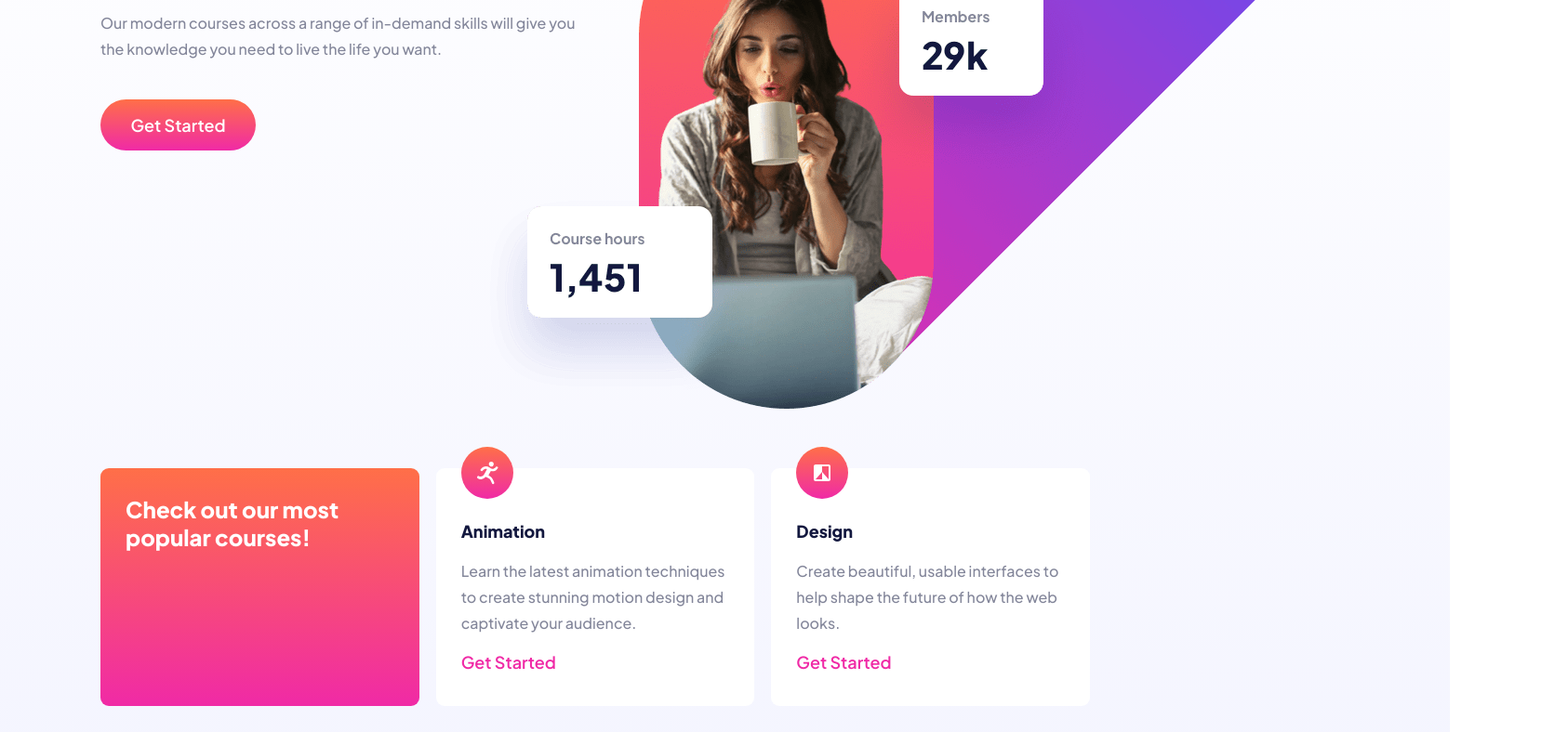
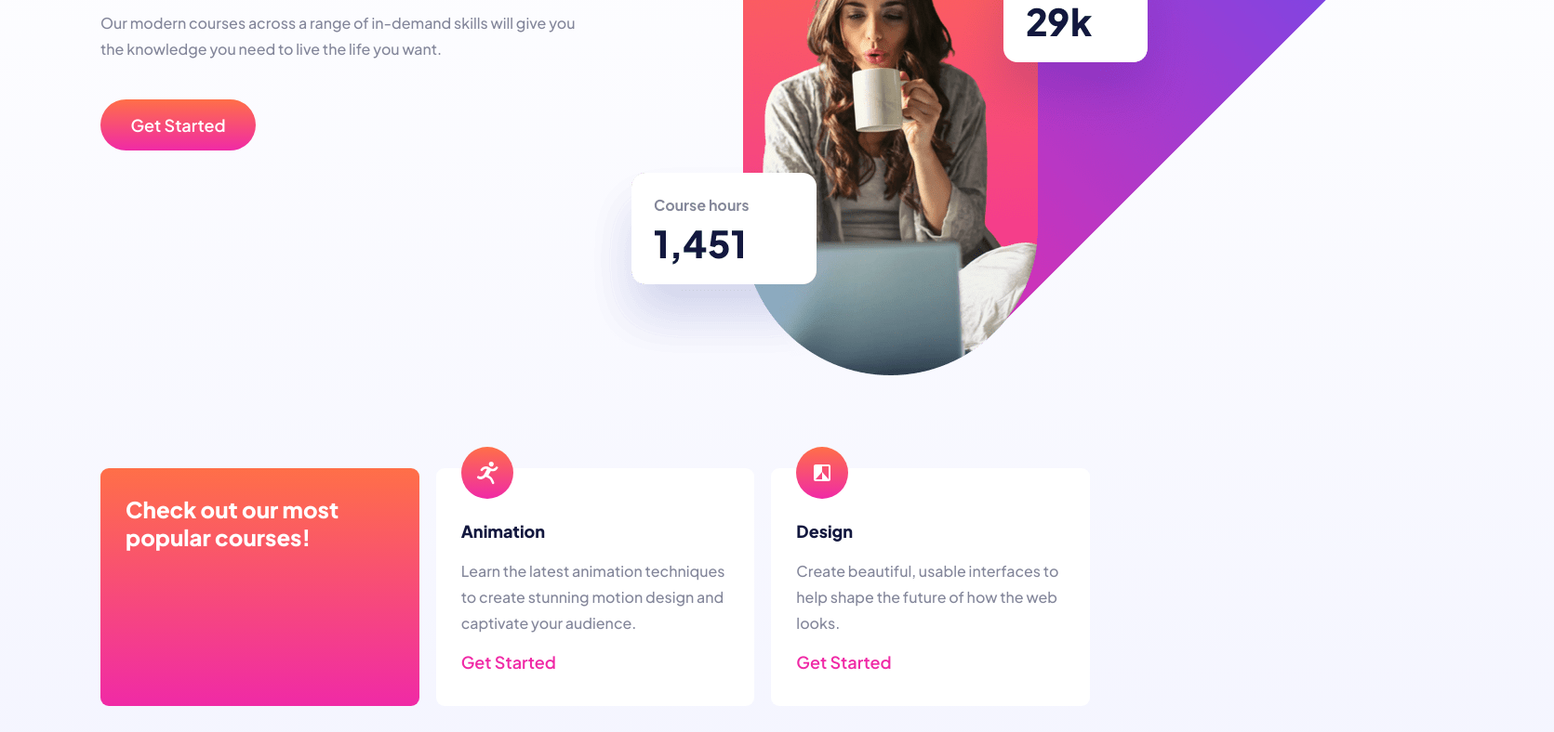
Before and after one commit to ir4M/skilled-elearning-landing-page, a plain HTML site: page index.html in a window 1280 px wide. Shown: the part 284-1072 px from the top of the page at 93% size, 1671 px wide, since content can reach past the window. Drawn offline with Linux system fonts and the light colour scheme.

Commit message:
change hero image positioning

```diff
--- a/index.html
+++ b/index.html
@@ -22,6 +22,7 @@
           want.</p>
         <button class="button2Idle">Get Started</button>
       </div>
+      <div class="containerImage">
         <picture>
           <source media="(max-width: 767px)" srcset="./assets/image-hero-mobile@2x.png 2x, ./assets/image-hero-mobile.png">
           <source media="(max-width: 1023px)" srcset="./assets/image-hero-tablet@2x.png 2x, ./assets/image-hero-tablet.png">
@@ -31,6 +32,7 @@
           <source media="(min-width: 1024px)" srcset="./assets/image-hero-desktop@2x.webp 2x, ./assets/image-hero-desktop.webp">
           <img class="heroImage" src="./assets/image-hero-mobile.webp" alt="Woman drinking coffee">
         </picture>
+      </div>
     </div>
 
   </header>
--- a/sass/helpers/_variables.scss
+++ b/sass/helpers/_variables.scss
@@ -12,7 +12,6 @@ $lineHeight-XL: 3.888888889rem;
 $lineHeight-L: 2.833333333rem;
 $lineHeight-M: 2.222222222rem;
 $lineHeight-body: 1.555555556rem;
-//$lineHeight-body: calc(28/$body-M);
 
 $weight-medium: 500;
 $weight-bold: 600;
--- a/sass/main.scss
+++ b/sass/main.scss
@@ -132,6 +132,7 @@ footer {
   header {
     margin-bottom: 12rem;
     .container {
+      position: relative;
       height: 100%;
       width: 100%;
       display: grid;
@@ -139,18 +140,12 @@ footer {
       .lead {
         margin-top: 2em;
       }
-    }
-    picture {
-      position: absolute;
-      z-index: -2;
-      width: 100%;
-      height: 100%;
-    }
-    .heroImage {
-      position: relative;
-      left: 18rem;
-      bottom: 8rem;
-      z-index: -1;
+      .containerImage {
+        z-index: -1;
+        position: absolute;
+        bottom: -12rem;
+        right: -17.4rem;
+      }
     }
   }
 
@@ -181,6 +176,7 @@ footer {
     margin-inline: 6rem;
     margin-bottom: 18rem;
     .container {
+      position: relative;
       height: 100%;
       width: 100%;
       display: grid;
@@ -191,17 +187,12 @@ footer {
       .button2Idle {
         margin: 1rem 0;
       }
-    }
-    picture {
-      position: absolute;
-      width: 100%;
-      height: 100%;
-    }
-    .heroImage {
-      position: relative;
-      left: 16rem;
-      bottom: 12rem;
-      z-index: -1;
+      .containerImage {
+        z-index: -1;
+        position: absolute;
+        bottom: -16rem;
+        right: -27.7rem;
+      }
     }
   }
 
```
Also changed, not shown: sass/main.css, 1 other file. Lines whose indentation alone changed are shown as unchanged.
